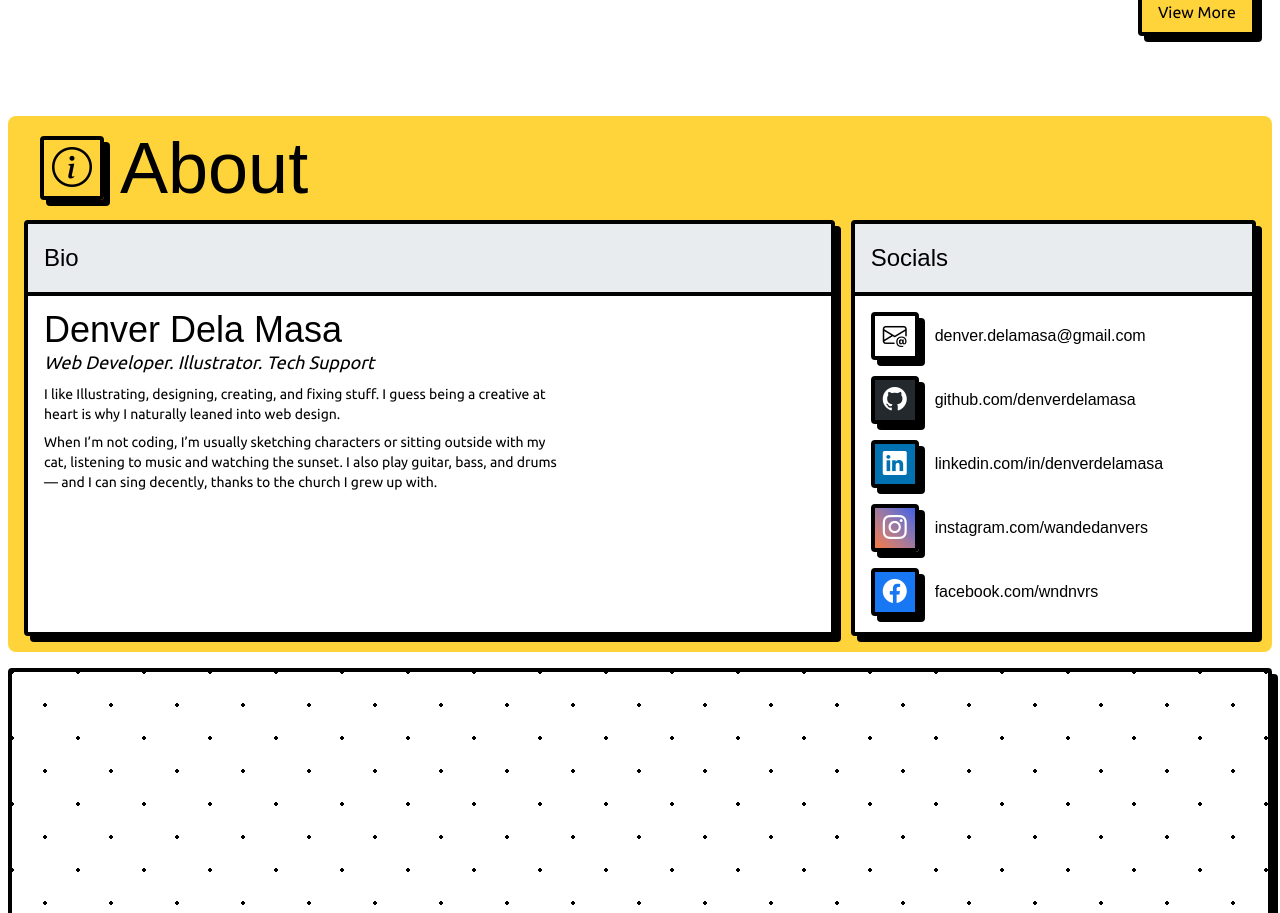
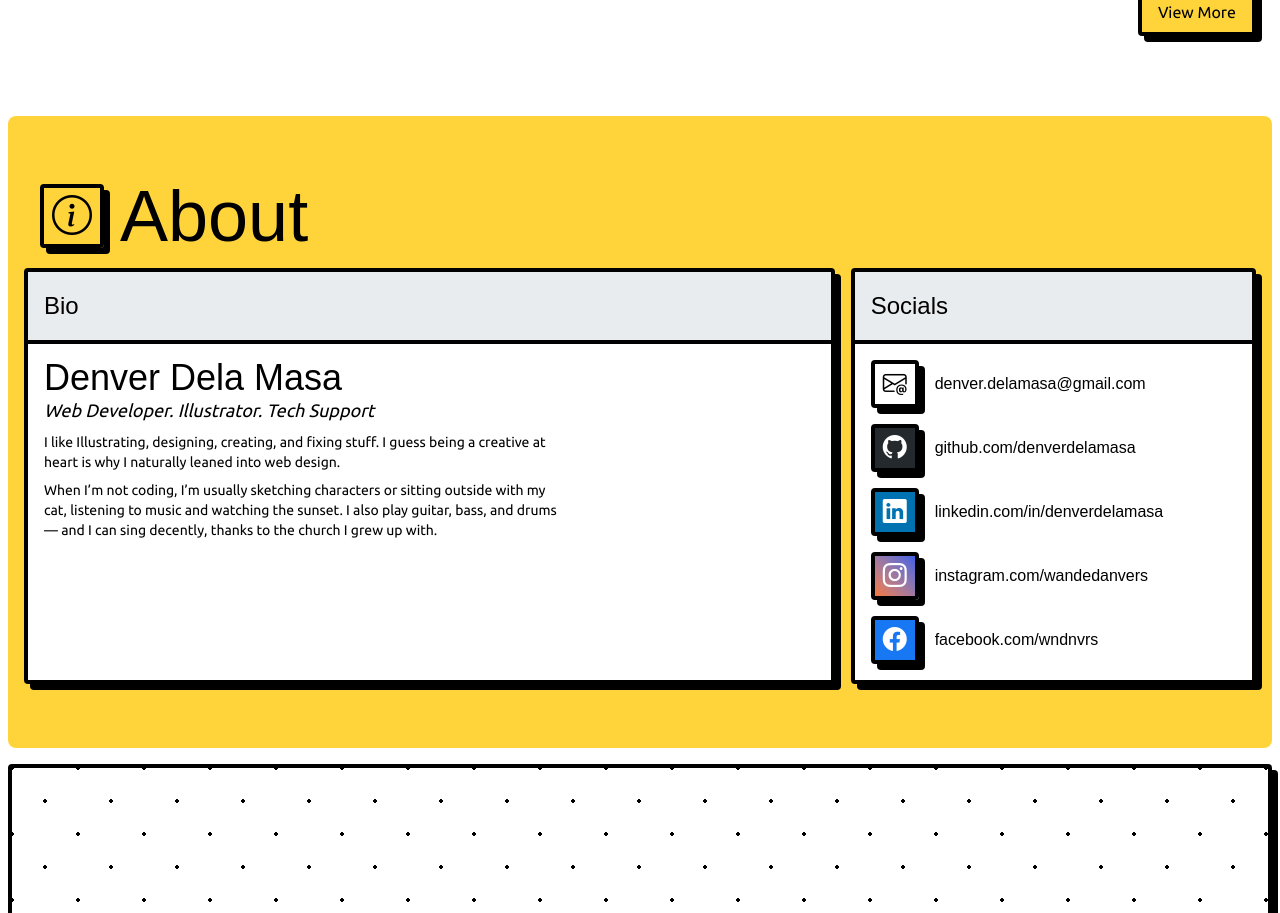
Before and after one commit to denverdelamasa/blog, a Next.js app: page / in a window 1280 px wide. Shown: the part 2064-2977 px from the top of the page. Built offline with nearby package versions, Linux system fonts and the light colour scheme; a web font is replaced by a local one.

Commit message:
style: About section tweaked

```diff
--- a/src/app/About.tsx
+++ b/src/app/About.tsx
@@ -3,7 +3,7 @@ import Link from "next/link";
 export default function About() {
   return (
     <>
-        <div className="hero-content flex flex-col text-black w-auto h-full md:justify-start md:items-start">
+        <div className="hero-content flex flex-col text-black w-auto h-full md:justify-start md:items-start my-12">
             <div className="flex flex-row">
                 <div className="my-auto w-[8vh] h-[8vh] m-4 neo-brutalist  flex items-center justify-center">
                     <i className="bi bi-info-circle text-black text-[5vh]"></i>
```
